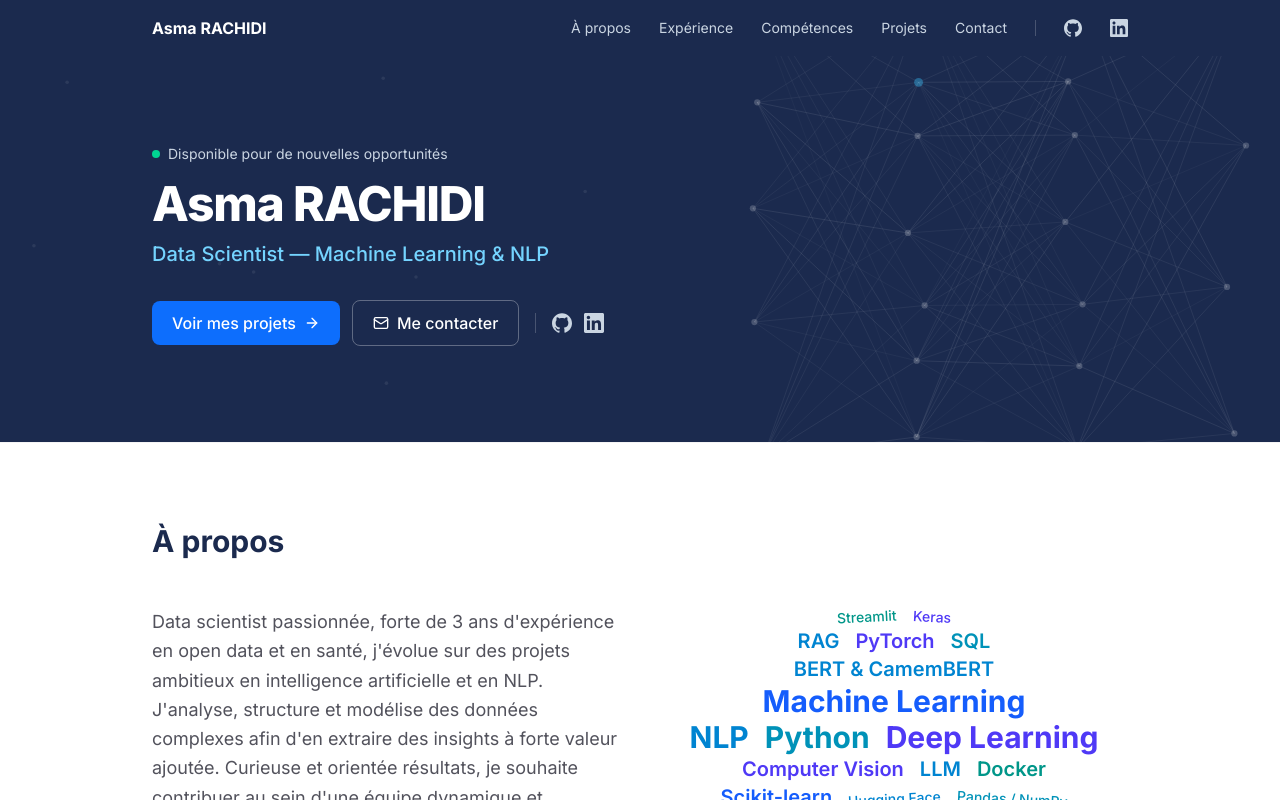
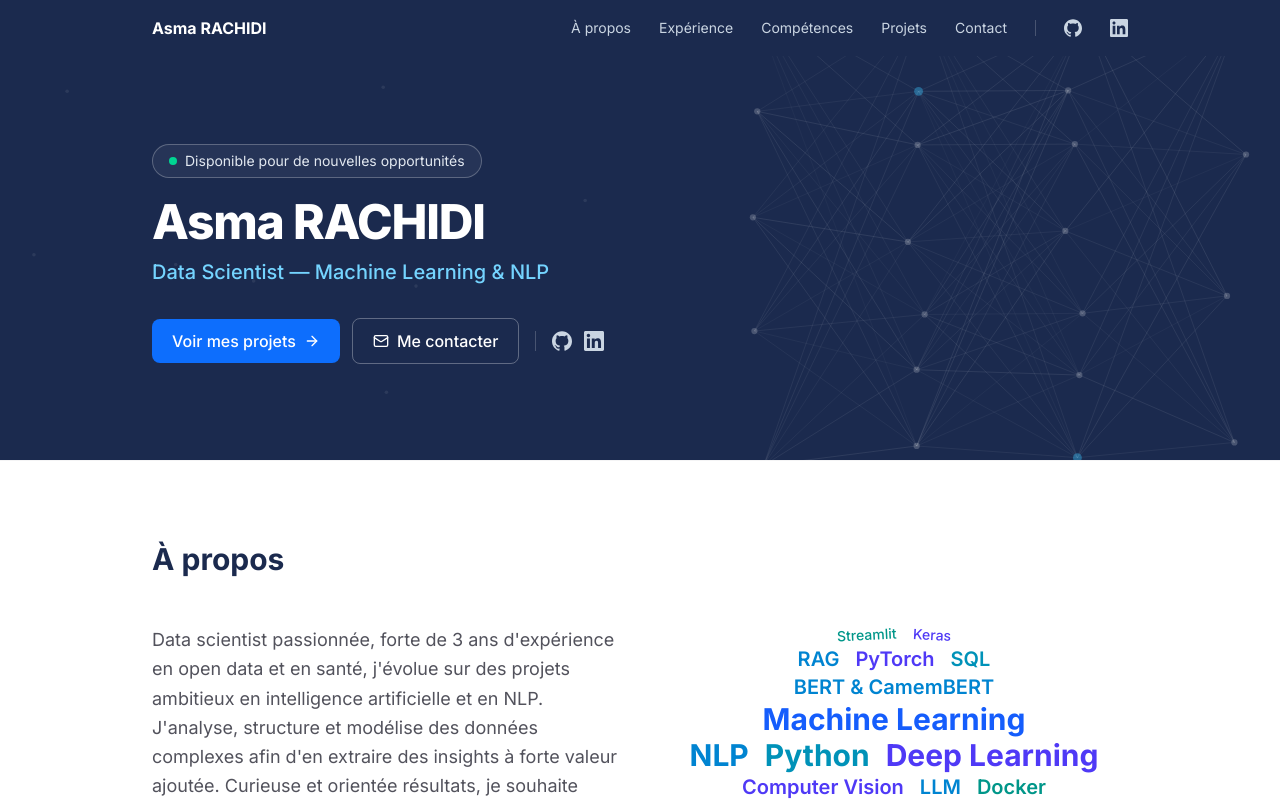
Before and after one commit to AsmaRACHIDI/portfolio, a React (Vite) app: page / in a window 1280 px wide. Shown: the top 800 px of the page. Built offline with nearby package versions, Linux system fonts and the light colour scheme.

Commit message:
Wrap availability line in a rounded pill badge
Adds a rounded-full border and faint white background around
"Disponible pour de nouvelles opportunités" in the hero.

```diff
--- a/src/components/Hero.jsx
+++ b/src/components/Hero.jsx
@@ -15,7 +15,7 @@ export default function Hero() {
       />
       <Container className="relative">
         <div className="max-w-3xl">
-          <p className="mb-4 flex items-center gap-2 text-sm text-slate-300">
+          <p className="mb-5 inline-flex items-center gap-2 rounded-full border border-white/25 bg-white/5 px-4 py-1.5 text-sm text-slate-200">
             <span className="h-2 w-2 rounded-full bg-emerald-400" />
             Disponible pour de nouvelles opportunités
           </p>
```
